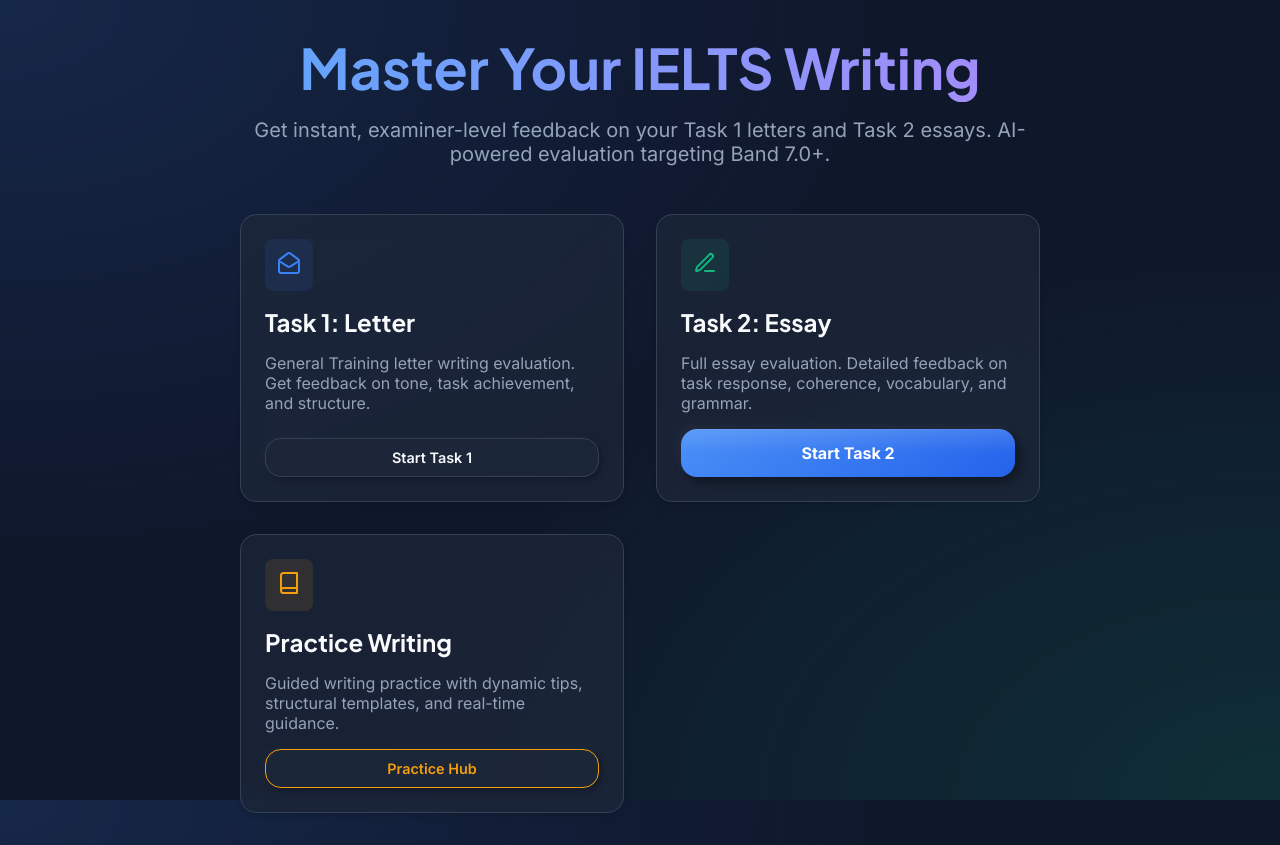
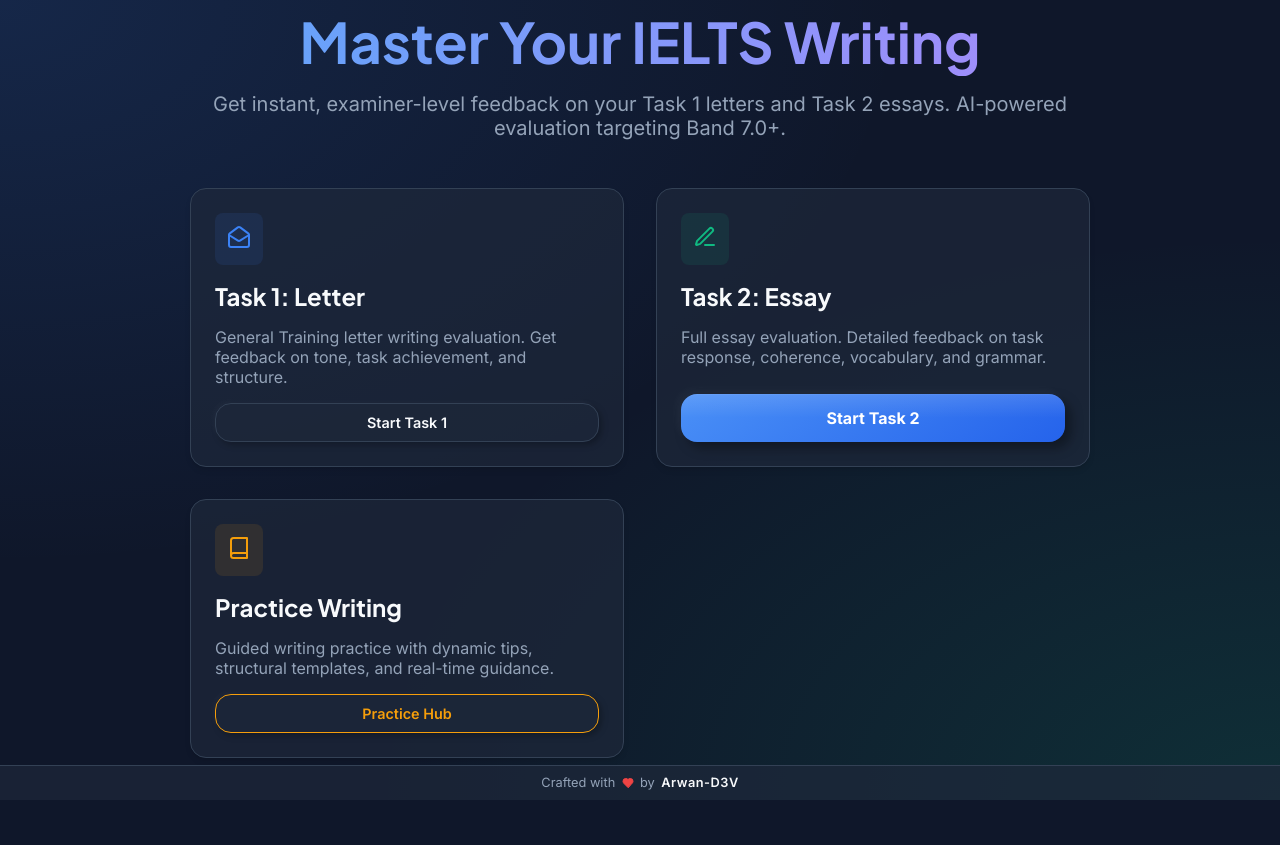
Before and after one commit to arwan-d3v/ielts-practice, a Next.js app: page / in a window 1280 px wide. After the commit the page ends 800 px from the top, so only its background shows below. Built offline with nearby package versions, Linux system fonts and the light colour scheme.

Commit message:
Add global footer representing Arwan-D3V

```diff
--- a/src/app/evaluate/page.tsx
+++ b/src/app/evaluate/page.tsx
@@ -564,7 +564,7 @@
   };
 
   return (
-    <div style={{ display: 'flex', flexDirection: 'column', height: '100vh', overflow: 'hidden' }}>
+    <div style={{ display: 'flex', flexDirection: 'column', height: '100%', overflow: 'hidden' }}>
       {/* Header */}
       <header style={{ padding: '0.75rem 2rem', borderBottom: '1px solid var(--color-border)', display: 'flex', justifyContent: 'space-between', alignItems: 'center', background: 'var(--color-bg-card)', backdropFilter: 'blur(12px)', flexShrink: 0 }}>
         <div style={{ display: 'flex', alignItems: 'center', gap: '1rem' }}>
--- a/src/app/layout.tsx
+++ b/src/app/layout.tsx
@@ -17,8 +17,28 @@
 }) {
   return (
     <html lang="en">
-      <body className={`${inter.variable} ${jakarta.variable}`}>
-        {children}
+      <body className={`${inter.variable} ${jakarta.variable}`} style={{ display: 'flex', flexDirection: 'column', height: '100vh', margin: 0 }}>
+        <main style={{ flex: 1, display: 'flex', flexDirection: 'column', overflow: 'hidden' }}>
+          {children}
+        </main>
+        <footer style={{
+          padding: '0.6rem 1rem',
+          textAlign: 'center',
+          background: 'var(--color-bg-card)',
+          borderTop: '1px solid var(--color-border)',
+          fontSize: '0.8rem',
+          color: 'var(--color-text-muted)',
+          display: 'flex',
+          justifyContent: 'center',
+          alignItems: 'center',
+          gap: '0.4rem',
+          zIndex: 100,
+          flexShrink: 0
+        }}>
+          Crafted with
+          <svg width="12" height="12" viewBox="0 0 24 24" fill="#ef4444" stroke="#ef4444" strokeWidth="2" strokeLinecap="round" strokeLinejoin="round"><path d="M19 14c1.49-1.46 3-3.21 3-5.5A5.5 5.5 0 0 0 16.5 3c-1.76 0-3 .5-4.5 2-1.5-1.5-2.74-2-4.5-2A5.5 5.5 0 0 0 2 8.5c0 2.3 1.5 4.05 3 5.5l7 7Z"/></svg>
+          by <span style={{ color: 'var(--color-text)', fontWeight: 600, letterSpacing: '0.5px' }}>Arwan-D3V</span>
+        </footer>
       </body>
     </html>
   );
--- a/src/app/page.tsx
+++ b/src/app/page.tsx
@@ -2,8 +2,8 @@
 
 export default function Home() {
   return (
-    <main style={{ minHeight: '100vh', display: 'flex', flexDirection: 'column', alignItems: 'center', justifyContent: 'center', padding: '2rem', textAlign: 'center' }}>
-      <div style={{ maxWidth: '800px', margin: '0 auto' }}>
+    <div style={{ height: '100%', display: 'flex', flexDirection: 'column', alignItems: 'center', justifyContent: 'center', padding: '2rem', textAlign: 'center', overflowY: 'auto' }}>
+      <div className="animate-fade-in-up" style={{ maxWidth: '900px', width: '100%' }}>
         <h1 style={{ fontSize: '3.5rem', fontWeight: 'bold', marginBottom: '1rem', background: 'linear-gradient(to right, #60a5fa, #a78bfa)', WebkitBackgroundClip: 'text', WebkitTextFillColor: 'transparent' }}>
           Master Your IELTS Writing
         </h1>
@@ -46,6 +46,6 @@
           </div>
         </div>
       </div>
-    </main>
+    </div>
   );
 }
--- a/src/app/practice/general/task1/page.tsx
+++ b/src/app/practice/general/task1/page.tsx
@@ -88,7 +88,7 @@
   };
 
   return (
-    <div style={{ height: '100vh', display: 'flex', flexDirection: 'column', overflow: 'hidden' }}>
+    <div style={{ display: 'flex', flexDirection: 'column', height: '100%', overflow: 'hidden' }}>
       {/* Header */}
       <header style={{ padding: '0.75rem 1.5rem', borderBottom: '1px solid var(--color-border)', display: 'flex', justifyContent: 'space-between', alignItems: 'center', background: 'var(--color-bg-card)', flexShrink: 0 }}>
         <div style={{ display: 'flex', alignItems: 'center', gap: '1rem' }}>
--- a/src/app/practice/general/task2/page.tsx
+++ b/src/app/practice/general/task2/page.tsx
@@ -97,7 +97,7 @@
   };
 
   return (
-    <div style={{ height: '100vh', display: 'flex', flexDirection: 'column', overflow: 'hidden' }}>
+    <div style={{ display: 'flex', flexDirection: 'column', height: '100%', overflow: 'hidden' }}>
       {/* Header */}
       <header style={{ padding: '0.75rem 1.5rem', borderBottom: '1px solid var(--color-border)', display: 'flex', justifyContent: 'space-between', alignItems: 'center', background: 'var(--color-bg-card)', flexShrink: 0 }}>
         <div style={{ display: 'flex', alignItems: 'center', gap: '1rem' }}>
--- a/src/app/practice/page.tsx
+++ b/src/app/practice/page.tsx
@@ -10,8 +10,8 @@
   const t = translations[language];
 
   return (
-    <div style={{ minHeight: '100vh', display: 'flex', flexDirection: 'column' }}>
-      <header style={{ padding: '1rem 2rem', borderBottom: '1px solid var(--color-border)', display: 'flex', justifyContent: 'space-between', alignItems: 'center', background: 'var(--color-bg-card)', backdropFilter: 'blur(12px)' }}>
+    <div style={{ height: '100%', display: 'flex', flexDirection: 'column', overflowY: 'auto' }}>
+      <header style={{ padding: '1rem 2rem', borderBottom: '1px solid var(--color-border)', display: 'flex', justifyContent: 'space-between', alignItems: 'center', background: 'var(--color-bg-card)', backdropFilter: 'blur(12px)', flexShrink: 0 }}>
         <div style={{ display: 'flex', alignItems: 'center', gap: '1rem' }}>
           <Link href="/" style={{ color: 'var(--color-text-muted)', textDecoration: 'none', display: 'flex', alignItems: 'center', gap: '0.5rem' }}>
             <ArrowLeft size={20} />
```
